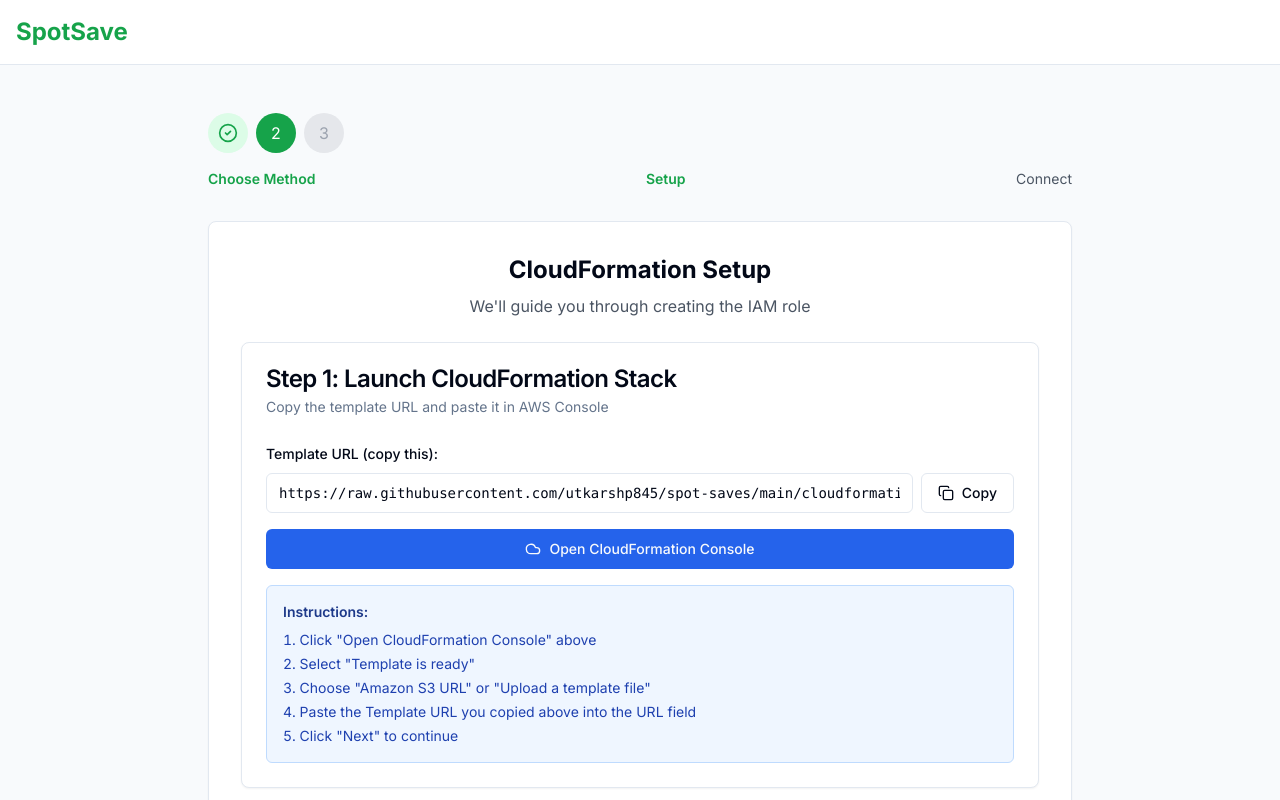
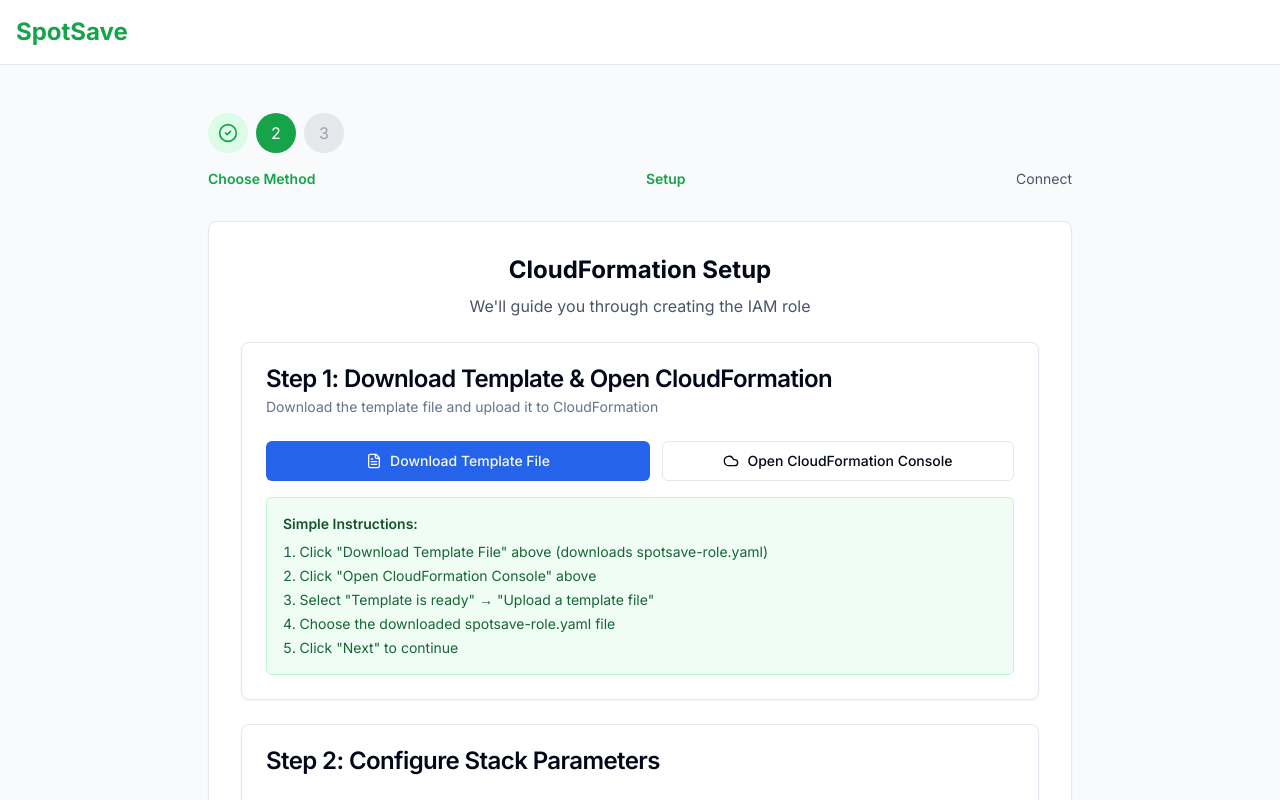
Before and after one commit to utkarshp845/spot-saves, a Next.js app in the folder frontend/: page /onboarding in a window 1280 px wide. Both pictures are taken after a click on the element 640 px from the left and 451 px from the top of the page. Shown: the top 800 px of the page. Built offline with nearby package versions, Linux system fonts and the light colour scheme.

Commit message:
Simplify CloudFormation setup: add download template button for file upload (works everywhere)

```diff
--- a/frontend/app/onboarding/page.tsx
+++ b/frontend/app/onboarding/page.tsx
@@ -173,60 +173,56 @@
 
         <Card>
           <CardHeader>
-            <CardTitle>Step 1: Launch CloudFormation Stack</CardTitle>
-            <CardDescription>Copy the template URL and paste it in AWS Console</CardDescription>
+            <CardTitle>Step 1: Download Template & Open CloudFormation</CardTitle>
+            <CardDescription>Download the template file and upload it to CloudFormation</CardDescription>
           </CardHeader>
           <CardContent className="space-y-4">
-            <div className="space-y-2">
-              <Label>Template URL (copy this):</Label>
-              <div className="flex gap-2">
-                <Input
-                  value={CLOUDFORMATION_TEMPLATE_URL}
-                  readOnly
-                  className="font-mono text-sm"
-                  onClick={(e) => (e.target as HTMLInputElement).select()}
-                />
+            <div className="flex flex-col sm:flex-row gap-3">
               <Button
-                  variant="outline"
+                className="flex-1 bg-blue-600 hover:bg-blue-700"
                 onClick={async () => {
-                    await navigator.clipboard.writeText(CLOUDFORMATION_TEMPLATE_URL);
-                    handleCopy("", "template-url");
+                  try {
+                    const response = await fetch(CLOUDFORMATION_TEMPLATE_URL);
+                    const yamlContent = await response.text();
+                    const blob = new Blob([yamlContent], { type: 'application/x-yaml' });
+                    const url = URL.createObjectURL(blob);
+                    const a = document.createElement('a');
+                    a.href = url;
+                    a.download = 'spotsave-role.yaml';
+                    document.body.appendChild(a);
+                    a.click();
+                    document.body.removeChild(a);
+                    URL.revokeObjectURL(url);
+                  } catch (error) {
+                    console.error('Failed to download template:', error);
+                    alert('Failed to download template. Please try again.');
+                  }
                 }}
               >
-                  {copied === "template-url" ? (
-                    <>
-                      <Check className="mr-2 h-4 w-4" />
-                      Copied!
-                    </>
-                  ) : (
-                    <>
-                      <Copy className="mr-2 h-4 w-4" />
-                      Copy
-                    </>
-                  )}
+                <FileText className="mr-2 h-4 w-4" />
+                Download Template File
               </Button>
-              </div>
-            </div>
 
               <a
                 href="https://console.aws.amazon.com/cloudformation/home?region=us-east-1#/stacks/create"
                 target="_blank"
                 rel="noopener noreferrer"
-              className="block"
+                className="flex-1"
               >
-              <Button className="w-full bg-blue-600 hover:bg-blue-700">
+                <Button variant="outline" className="w-full">
                   <Cloud className="mr-2 h-4 w-4" />
                   Open CloudFormation Console
                 </Button>
               </a>
+            </div>
 
-            <div className="p-4 bg-blue-50 border border-blue-200 rounded-md">
-              <p className="text-sm text-blue-900 font-semibold mb-2">Instructions:</p>
-              <ol className="text-sm text-blue-800 list-decimal list-inside space-y-1">
+            <div className="p-4 bg-green-50 border border-green-200 rounded-md">
+              <p className="text-sm text-green-900 font-semibold mb-2">Simple Instructions:</p>
+              <ol className="text-sm text-green-800 list-decimal list-inside space-y-1">
+                <li>Click &quot;Download Template File&quot; above (downloads spotsave-role.yaml)</li>
                 <li>Click &quot;Open CloudFormation Console&quot; above</li>
-                <li>Select &quot;Template is ready&quot;</li>
-                <li>Choose &quot;Amazon S3 URL&quot; or &quot;Upload a template file&quot;</li>
-                <li>Paste the Template URL you copied above into the URL field</li>
+                <li>Select &quot;Template is ready&quot; → &quot;Upload a template file&quot;</li>
+                <li>Choose the downloaded spotsave-role.yaml file</li>
                 <li>Click &quot;Next&quot; to continue</li>
               </ol>
             </div>
```
Lines whose indentation alone changed are shown as unchanged.
